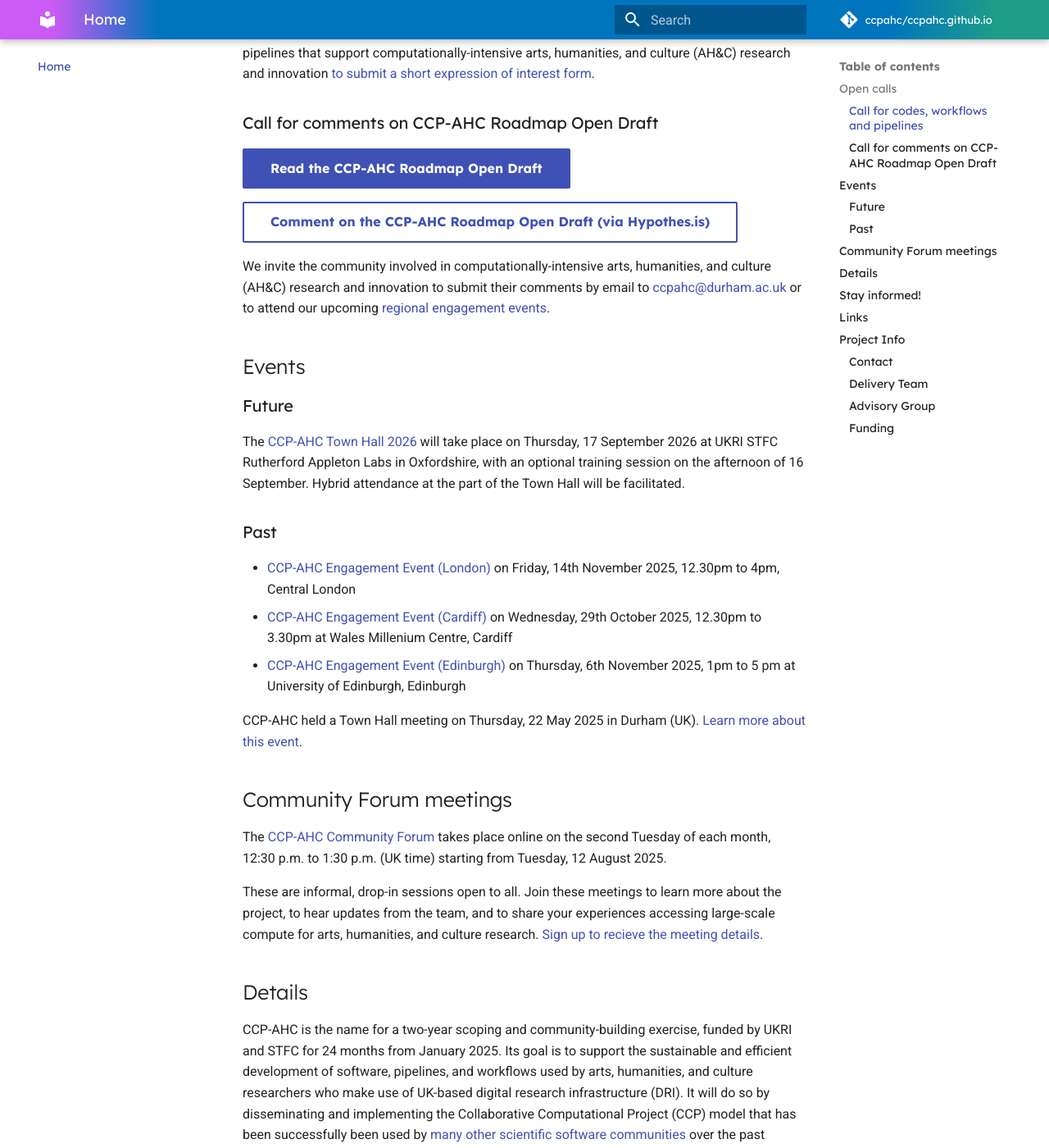
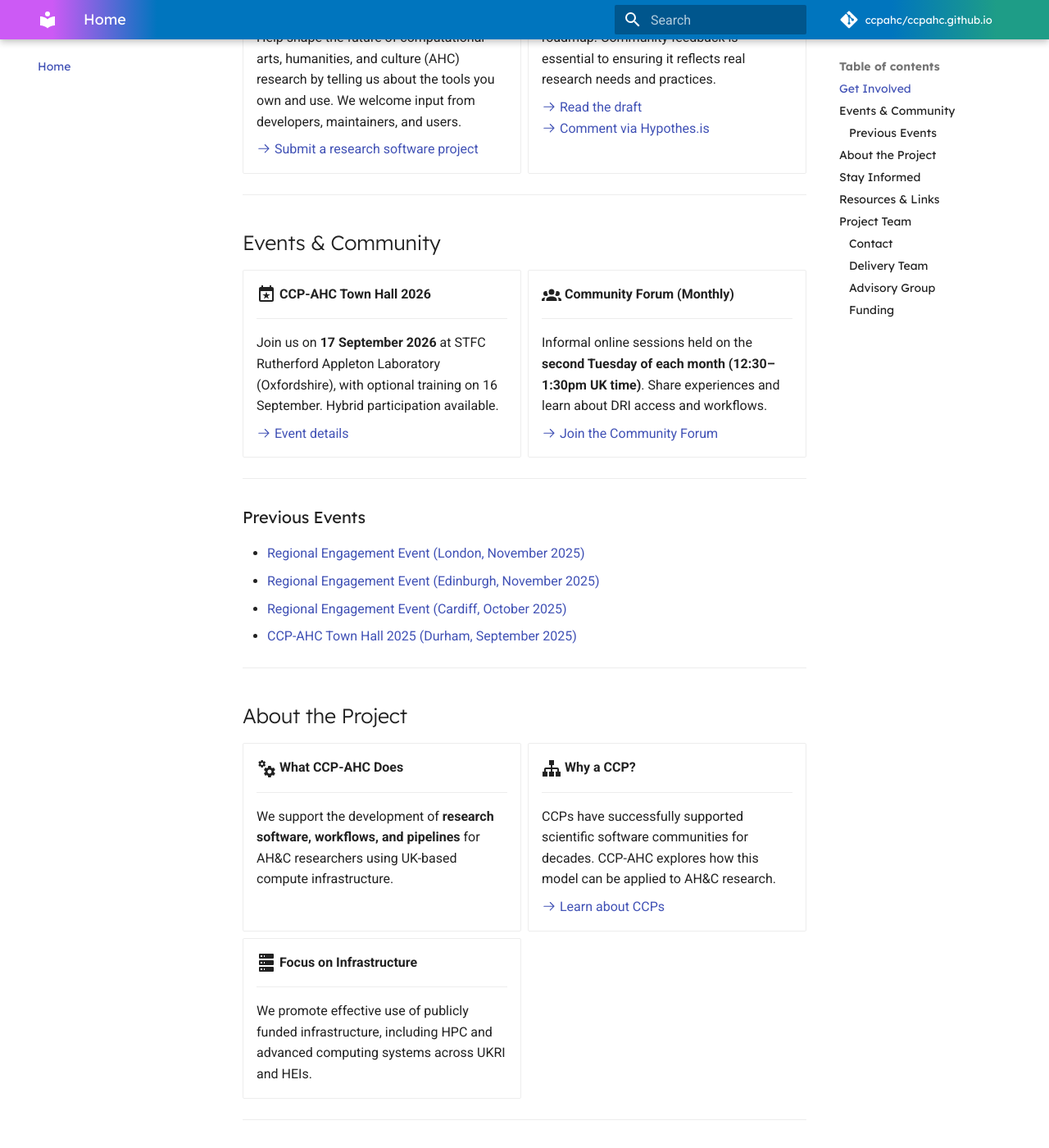
Before and after one commit to ccpahc/ccpahc.github.io, an MkDocs documentation site: the page built from docs/index.md, in a window 1280 px wide and 1400 px high, scrolled down 1047 px. Shown: the whole window at 82% size. Built offline with MkDocs 1.6.1 and Material for MkDocs 9.7.7, drawn with Linux system fonts in a browser that asks for light colours; comment, search, counter and statistics services are not loaded; some of the changed text lies outside the part shown.

Commit message:
Refresh homepage.

```diff
--- a/docs/index.md
+++ b/docs/index.md
@@ -1,65 +1,151 @@
 ![The CCP-AHC logotype showing the letters CCP-AHC in a serif font surrounded in a circular fashion by abstract representations of individuals filled in a gradient from blue to purple](assets/CCP_AHA_Master_Logo_RGB.png "CCP-AHC logo")
 
-Welcome to the home for **Toward a new CCP for Arts, Humanities, and Culture research (CCP-AHC)**, a UKRI-funded scoping project.
+# CCP-AHC
 
-The **goal of CCP-AHC** is to support the sustainable and efficient development of software, pipelines, and workflows used by arts, humanities, and culture researchers who make use of UK-based digital research infrastructure (DRI).
+Welcome to **CCP-AHC (Toward a new Collaborative Computational Project for Arts, Humanities, and Culture)** — a UKRI-funded scoping initiative.
 
-The main objective of CCP-AHC is to collaboratively produce a multi-year roadmap for a new Collaborative Computational Project (CCP) serving Arts, Humanities, and Culture researchers. The draft roadmap will be published by the end of 2025, and the final roadmap will be published by the end of 2026.
+Our mission is to support the **sustainable development of research software, workflows, and pipelines** for computationally intensive AHC research, powered by UK Digital Research Infrastructure (DRI).
 
-## Open calls
+We are collaboratively developing a **multi-year roadmap** for a new research software community, to be delivered to STFC and UKRI by **end of 2026**.
 
-### Call for codes, workflows and pipelines
+---
 
-[Tell us about the software you use!](./activities/codes-eoi.md){ .md-button .md-button--primary }
+## Get Involved
 
-We invite owners, maintainers, users, and other stakeholders in research codes, workflows, and pipelines that support computationally-intensive arts, humanities, and culture (AH&C) research and innovation [to submit a short expression of interest form](https://forms.office.com/e/EAyaK8cajv).
+<div class="grid cards" markdown>
 
-### Call for comments on CCP-AHC Roadmap Open Draft
+-   :material-code-braces:{ .lg .middle } __Call for Codes, Workflows, and Pipelines__
 
-[Read the CCP-AHC Roadmap Open Draft](https://zenodo.org/records/17099176){ .md-button .md-button--primary }
+    ---
 
-[Comment on the CCP-AHC Roadmap Open Draft (via Hypothes.is)](https://via.hypothes.is/https://www.ccpahc.ac.uk/assets/OPEN%20DRAFT%202025-09-11%20-%20CCP-AHC%20Roadmap%20Open%20Draft.pdf){ .md-button .md-button--secondary }
+    Help shape the future of computational arts, humanities, and culture (AHC) research by telling us about the tools you own and use. We welcome input from developers, maintainers, and users.
 
-We invite the community involved in computationally-intensive arts, humanities, and culture (AH&C) research and innovation to submit their comments by email to [ccpahc@durham.ac.uk](mailto:ccpahc@durham.ac.uk) or to attend our upcoming [regional engagement events](./activities/regional-engagement.md).
+    [:octicons-arrow-right-24: Submit a research software project](./activities/codes-eoi.md)
 
-## Events
+-   :material-file-document-edit:{ .lg .middle } __Roadmap Open Draft Feedback__
 
-### Future
+    ---
 
-The [CCP-AHC Town Hall 2026](./activities/town-hall-2026/index.md) will take place on Thursday, 17 September 2026 at UKRI STFC Rutherford Appleton Labs in Oxfordshire, with an optional training session on the afternoon of 16 September. Hybrid attendance at the part of the Town Hall will be facilitated.
+    Review and comment on the CCP-AHC roadmap. Community feedback is essential to ensuring it reflects real research needs and practices.
 
-### Past
+    [:octicons-arrow-right-24: Read the draft](https://zenodo.org/records/17099176)
+    [:octicons-arrow-right-24: Comment via Hypothes.is](https://via.hypothes.is/https://www.ccpahc.ac.uk/assets/OPEN%20DRAFT%202025-09-11%20-%20CCP-AHC%20Roadmap%20Open%20Draft.pdf)
 
-- [CCP-AHC Engagement Event (London)](./activities/regional-engagement.md#ccp-ahc-regional-workshop-london-friday-14th-november-2025) on Friday, 14th November 2025, 12.30pm to 4pm, Central London
-- [CCP-AHC Engagement Event (Cardiff)](./activities/regional-engagement.md#ccp-ahc-regional-workshop-cardiff-wednesday-29th-october-2025) on Wednesday, 29th October 2025, 12.30pm to 3.30pm at Wales Millenium Centre, Cardiff
-- [CCP-AHC Engagement Event (Edinburgh)](./activities/regional-engagement.md#ccp-ahc-regional-workshop-edinburgh-thursday-6th-november-2025) on Thursday, 6th November 2025, 1pm to 5 pm at University of Edinburgh, Edinburgh
+</div>
 
-CCP-AHC held a Town Hall meeting on Thursday, 22 May 2025 in Durham (UK). [Learn more about this event](./activities/town-hall-2025/index.md).
+---
 
-## Community Forum meetings
+## Events & Community
 
-The [CCP-AHC Community Forum](./activities/community-forum.md) takes place online on the second Tuesday of each month, 12:30 p.m. to 1:30 p.m. (UK time) starting from Tuesday, 12 August 2025.
+<div class="grid cards" markdown>
 
-These are informal, drop-in sessions open to all. Join these meetings to learn more about the project, to hear updates from the team, and to share your experiences accessing large-scale compute for arts, humanities, and culture research. [Sign up to recieve the meeting details](https://forms.office.com/e/BnW8PZwJA9).
+-   :material-calendar-star:{ .lg .middle } __CCP-AHC Town Hall 2026__
 
-## Details
+    ---
 
-CCP-AHC is the name for a two-year scoping and community-building exercise, funded by UKRI and STFC for 24 months from January 2025. Its goal is to support the sustainable and efficient development of software, pipelines, and workflows used by arts, humanities, and culture researchers who make use of UK-based digital research infrastructure (DRI). It will do so by disseminating and implementing the Collaborative Computational Project (CCP) model that has been successfully been used by [many other scientific software communities](https://www.ccp.ac.uk/about-ccps/) over the past several decades.
+    Join us on **17 September 2026** at STFC Rutherford Appleton Laboratory (Oxfordshire), with optional training on 16 September. Hybrid participation available.
 
-There is a special emphasis on ensuring that research software developed by this community makes the best of use of DRI supported by public funding. This includes existing and future high-performance computing (HPC) and advanced computing infrastructures supported by UKRI, as well as those run by UK-based HEIs and [other research organisations eligible for UKRI funding](https://www.ukri.org/publications/organisation-eligibility/research-organisations-eligible-for-ukri-funding/). The full title of the project is “Toward a new CCP for Arts, Humanities, and Culture research (CCP-AHC)”.
+    [:octicons-arrow-right-24: Event details](./activities/town-hall-2026/index.md)
 
-## Stay informed!
+-   :material-account-group:{ .lg .middle } __Community Forum (Monthly)__
 
-[Subscribe to the CCP-AHC-ANNOUNCE mailing list (JISC)](https://www.jiscmail.ac.uk/cgi-bin/wa-jisc.exe?SUBED1=CCP-AHC-ANNOUNCE&A=1){ .md-button .md-button--primary }
+    ---
 
-[Subscribe to the CCP-AHC-DISCUSS mailing list (JISC)](https://www.jiscmail.ac.uk/cgi-bin/wa-jisc.exe?SUBED1=CCP-AHC-DISCUSS&A=1){ .md-button .md-button--primary }
+    Informal online sessions held on the **second Tuesday of each month (12:30–1:30pm UK time)**. Share experiences and learn about DRI access and workflows.
 
-## Links
+    [:octicons-arrow-right-24: Join the Community Forum](./activities/community-forum.md)
 
-- [GitHub community (CCP-AHC)](https://github.com/ccpahc)
-- [Zenodo organisation (CCP-AHC)](https://zenodo.org/communities/ccpahc/)
+</div>
 
-## Project Info
+---
+
+### Previous Events
+
+
+- [Regional Engagement Event (London, November 2025)](./activities/regional-engagement.md#ccp-ahc-regional-workshop-london-friday-14th-november-2025)
+- [Regional Engagement Event (Edinburgh, November 2025)](./activities/regional-engagement.md#ccp-ahc-regional-workshop-edinburgh-thursday-6th-november-2025)
+- [Regional Engagement Event (Cardiff, October 2025)](./activities/regional-engagement.md#ccp-ahc-regional-workshop-cardiff-wednesday-29th-october-2025)
+- [CCP-AHC Town Hall 2025 (Durham, September 2025)](./activities/town-hall-2025/index.md)
+
+---
+
+## About the Project
+
+<div class="grid cards" markdown>
+
+-   :material-cogs:{ .lg .middle } __What CCP-AHC Does__
+
+    ---
+
+    We support the development of **research software, workflows, and pipelines** for AH&C researchers using UK-based compute infrastructure.
+
+-   :material-sitemap:{ .lg .middle } __Why a CCP?__
+
+    ---
+
+    CCPs have successfully supported scientific software communities for decades. CCP-AHC explores how this model can be applied to AH&C research.
+
+    [:octicons-arrow-right-24: Learn about CCPs](https://www.cosec.ac.uk/communities/what-are-ccps/)
+
+-   :material-server:{ .lg .middle } __Focus on Infrastructure__
+
+    ---
+
+    We promote effective use of publicly funded infrastructure, including HPC and advanced computing systems across UKRI and HEIs.
+
+</div>
+
+---
+
+## Stay Informed
+
+<div class="grid cards" markdown>
+
+-   :material-email-newsletter:{ .lg .middle } __Announcements__
+
+    ---
+
+    Receive updates about events, publications, and project milestones.
+
+    [:octicons-arrow-right-24: Subscribe (JISC)](https://www.jiscmail.ac.uk/cgi-bin/wa-jisc.exe?SUBED1=CCP-AHC-ANNOUNCE&A=1)
+
+-   :material-forum:{ .lg .middle } __Discussion List__
+
+    ---
+
+    Join discussions with the community about tools, workflows, and infrastructure.
+
+    [:octicons-arrow-right-24: Subscribe (JISC)](https://www.jiscmail.ac.uk/cgi-bin/wa-jisc.exe?SUBED1=CCP-AHC-DISCUSS&A=1)
+
+</div>
+
+---
+
+## Resources & Links
+
+<div class="grid cards" markdown>
+
+-   :material-github:{ .lg .middle } __GitHub__
+
+    ---
+
+    Explore CCP-AHC repositories and projects.
+
+    [:octicons-arrow-right-24: Visit](https://github.com/ccpahc)
+
+-   :material-database:{ .lg .middle } __Zenodo__
+
+    ---
+
+    Access publications, datasets, and other outputs from CCP-AHC.
+
+    [:octicons-arrow-right-24: Visit](https://zenodo.org/communities/ccpahc/)
+
+</div>
+
+---
+
+## Project Team
 
 ### Contact
 
```
